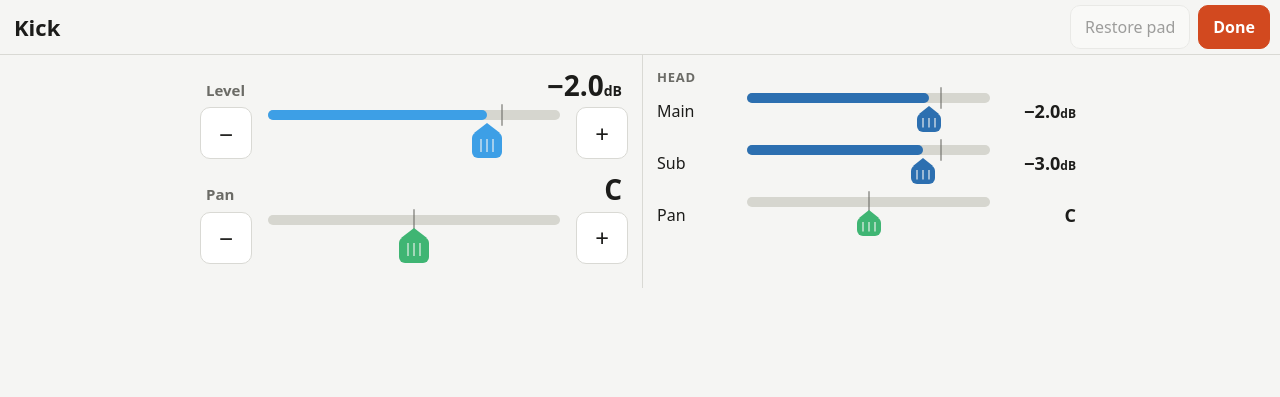
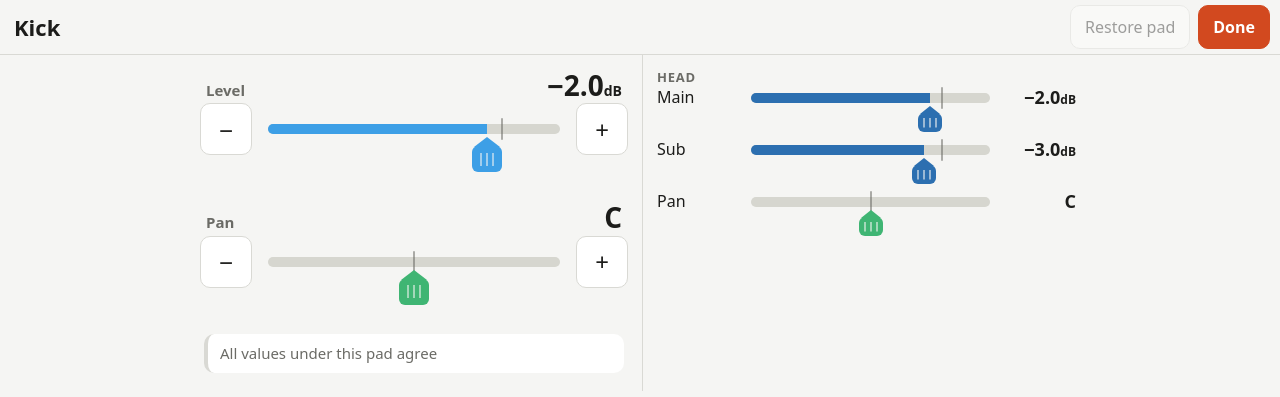
Before and after one commit to vbabich/td17-levels, a website: page mixer-mockup-tab.html in a window 1280 px wide. Both pictures are taken after a click on the button "Kick". Drawn offline with Linux system fonts and the light colour scheme.

Commit message:
Tab mockup: align labels with bars, no layout shifts, 0.1 dB steps, snapping, square inner bar ends
Co-Authored-By: Claude Opus 5.5 <noreply@anthropic.com>

```diff
--- a/mixer-mockup-tab.html
+++ b/mixer-mockup-tab.html
@@ -23,7 +23,7 @@
   html, body { height:100%; margin:0; overscroll-behavior:none; }
   body { background:var(--bg); color:var(--text); font:16px/1.3 system-ui, sans-serif; user-select:none; -webkit-user-select:none;
     height:100dvh; overflow:hidden; display:grid;
-    grid-template: "top" auto "progress" 3px "banner" auto "main" minmax(0,1fr) "tools" auto / minmax(0,1fr);
+    grid-template: "top" auto "progress" 3px "main" minmax(0,1fr) "tools" auto / minmax(0,1fr);
     padding: env(safe-area-inset-top) env(safe-area-inset-right) env(safe-area-inset-bottom) env(safe-area-inset-left); }
   button { font:inherit; color:var(--text); background:var(--card); border:1px solid var(--line); border-radius:10px; min-height:44px; padding:0 14px; touch-action:manipulation; }
   button:disabled { opacity:.4; }
@@ -32,7 +32,7 @@
 
   /* ---------- top bar ---------- */
   #top { grid-area:top; display:flex; align-items:center; gap:8px; padding:6px 10px; min-width:0; }
-  #conn { display:flex; align-items:center; gap:8px; padding:0 12px; font-size:14px; white-space:nowrap; }
+  #conn { flex:none; display:flex; align-items:center; gap:8px; padding:0 12px; font-size:14px; white-space:nowrap; }
   #conn .dot { width:12px; height:12px; border-radius:50%; background:var(--muted); flex:none; }
   body[data-conn=connected] #conn .dot { background:var(--ok); }
   body[data-conn=connecting] #conn .dot, body[data-conn=reconnecting] #conn .dot { background:var(--spread); animation:pulse 1s infinite; }
@@ -45,10 +45,11 @@
   #progress { grid-area:progress; background:transparent; overflow:hidden; }
   #progress i { display:block; height:100%; width:0; background:var(--level); transition:width .25s linear; }
 
-  #banner { grid-area:banner; display:flex; align-items:center; gap:10px; padding:8px 12px; font-size:15px; font-weight:600; }
+  /* Shown over the top bar, never in the flow, so nothing below it moves. */
+  #banner { grid-area:top; z-index:5; display:flex; align-items:center; gap:10px; padding:0 10px 0 14px; font-size:15px; font-weight:600; line-height:1.2; }
   #banner span { flex:1; }
-  #banner.warn { background:color-mix(in srgb, var(--spread) 22%, var(--bg)); }
-  #banner.info { background:color-mix(in srgb, var(--level) 20%, var(--bg)); }
+  #banner.warn { background:color-mix(in srgb, var(--spread) 30%, var(--bg)); }
+  #banner.info { background:color-mix(in srgb, var(--level) 28%, var(--bg)); }
   #banner button { min-height:40px; }
 
   /* ---------- tools (bottom bar in portrait, joins the top bar in landscape) ---------- */
@@ -63,11 +64,11 @@
   body:not([data-conn=connected]) #tools { opacity:.35; pointer-events:none; }
 
   @media (orientation: landscape) {
-    body { grid-template: "top tools" auto "progress progress" 3px "banner banner" auto "main main" minmax(0,1fr) / minmax(0,1fr) auto; }
+    body { grid-template: "top tools" auto "progress progress" 3px "main main" minmax(0,1fr) / minmax(0,1fr) auto; }
     #tools { border-top:0; padding:6px 10px 6px 0; }
     #tools > button, .seg button { min-height:44px; }
-    .seg { flex:none; } #tools > button { flex:none; }
-    #banner { padding:5px 12px; }
+    .seg { flex:none; } #tools > button { flex:none; } #compare { width:104px; }
+    #conn { width:148px; }
   }
 
   /* ---------- mixer ---------- */
@@ -123,9 +124,10 @@
   .fader.locked { cursor:default; }
   .track { position:relative; flex:1; height:10px; border-radius:5px; background:var(--track); }
   .track i { position:absolute; display:block; }
-  .fill { top:0; bottom:0; left:0; width:calc(var(--p) * 100%); background:var(--fill); border-radius:5px; }
+  .bars { inset:0; overflow:hidden; border-radius:5px; } /* rounds the bars only where they meet the ends of the range */
+  .fill { top:0; bottom:0; left:0; width:calc(var(--p) * 100%); background:var(--fill); }
   .pan .fill { left:calc(min(.5, var(--p)) * 100%); width:calc(max(var(--p) - .5, .5 - var(--p)) * 100%); border-radius:0; }
-  .band { display:none !important; top:0; bottom:0; left:calc(var(--b0) * 100%); width:calc((var(--b1) - var(--b0)) * 100%); min-width:4px; background:var(--spread); border-radius:5px; }
+  .band { display:none !important; top:0; bottom:0; left:calc(var(--b0) * 100%); width:calc((var(--b1) - var(--b0)) * 100%); min-width:4px; background:var(--spread); }
   .spread .band { display:block !important; }
   .tick { top:-6px; bottom:-6px; left:calc(var(--z) * 100% - 1px); width:2px; background:var(--muted); opacity:.55; border-radius:1px; }
   /* Playhead tab below the track: a rounded tab with grip lines and a point touching the track's lower edge.
@@ -141,7 +143,8 @@
   .orig { display:none !important; left:calc(var(--o) * 100%); --c:var(--muted); opacity:.45; }
   .changed .orig { display:block !important; }
   .drag .thumb { --tw:34px; --th:30px; }
-  #mixer .fader, .big .fader { padding-bottom:36px; }
+  #mixer .fader, .big .fader, .pad .name, .pad .val { padding-bottom:36px; }
+  .big .ctl button { margin-bottom:36px; }
 
   body.strips #mixer .fader { flex-direction:column; padding:18px 0; min-height:0; touch-action:none; cursor:ns-resize; }
   body.strips #mixer .track { width:10px; height:auto; }
@@ -181,16 +184,20 @@
   .big .ctl { display:grid; grid-template-columns:52px minmax(0,1fr) 52px; align-items:center; }
   .big .ctl button { min-height:52px; padding:0; font-size:24px; }
   .big .fader { min-height:60px; }
-  .why { margin:6px 14px 2px; padding:10px 12px; border-radius:10px; font-size:15px; background:color-mix(in srgb, var(--spread) 18%, var(--bg)); border-left:4px solid var(--spread); }
-  .why div + div { margin-top:3px; }
+  .why { margin:6px 14px 2px; padding:10px 12px; border-radius:10px; font-size:15px; border-left:4px solid var(--line); background:var(--card); color:var(--muted);
+    white-space:nowrap; overflow:hidden; text-overflow:ellipsis; }
+  .why.on { background:color-mix(in srgb, var(--spread) 18%, var(--bg)); border-left-color:var(--spread); color:var(--text); }
+  .drow { border-left:4px solid transparent; }
+  .drow.odd { border-left-color:var(--spread); }
+  .drow.odd output { color:var(--spread); }
   .detail-col h3 { margin:14px 14px 0; font-size:13px; letter-spacing:.06em; text-transform:uppercase; color:var(--muted); }
   .drow { display:grid; grid-template-columns:88px minmax(0,1fr) 84px; align-items:center; min-height:52px; }
-  .drow .lab { padding-left:14px; font-size:16px; }
+  .drow .lab { padding-left:10px; font-size:16px; }
   .drow.off .lab { color:var(--muted); }
   .drow output { font-size:18px; font-weight:600; font-variant-numeric:tabular-nums; text-align:right; padding-right:14px; white-space:nowrap; }
   .drow output small { font-size:12px; }
   .drow .thumb, .drow .orig { --tw:24px; --th:19px; --pt:8px; }
-  .drow .fader { padding-bottom:28px; }
+  .drow .fader, .drow .lab, .drow output { padding-bottom:28px; }
   @media (orientation: landscape) {
     .sheet-body { grid-template-columns:minmax(0,1fr) minmax(0,1fr); overflow:hidden; padding:0; }
     .sheet-body > div { overflow-y:auto; overscroll-behavior:contain; padding:8px 0 16px; min-height:0; }
@@ -301,7 +308,7 @@ function levelVal(p) {
   return VMAX;
 }
 const KIND = {
-  level: { min: VMIN, max: VMAX, pos: levelPos, val: levelVal, nudge: 5,
+  level: { min: VMIN, max: VMAX, pos: levelPos, val: levelVal, nudge: 1,
     fmt: (v) => v <= VMIN ? ['-INF', ''] : [(v > 0 ? '+' : v < 0 ? '−' : '') + (Math.abs(v) / 10).toFixed(1), 'dB'] },
   pan: { min: PMIN, max: PMAX, pos: (v) => (v - PMIN) / (PMAX - PMIN), val: (p) => Math.round(PMIN + p * (PMAX - PMIN)), nudge: 1,
     fmt: (v) => [v === 0 ? 'C' : v < 0 ? `L${-v}` : `R${v}`, ''] },
@@ -384,10 +391,10 @@ function disagreements(pad, kind) {
   const db = (d) => `${(Math.abs(d) / 10).toFixed(1)} dB ${d < 0 ? 'below' : 'above'}`;
   for (const l of layers(pad, kind)) {
     const v = l.o[l.k];
-    if (l.kind === 'pan' && v !== leader) out.push({ v, text: `${l.name} is ${fmtText('pan', v)}, ${lead.name} is ${fmtText('pan', leader)}` });
-    if (l.kind === 'main' && v !== leader) out.push({ v, text: `${l.name} is ${v <= VMIN ? 'at -INF' : db(v - leader) + ' ' + lead.name}` });
-    if (l.kind === 'sub' && l.o.subOn && Math.abs(v - l.o.main) >= SPREAD_MIN) out.push({ v, text: `${l.name} is ${db(v - l.o.main)} its main` });
-    if (l.kind === 'extra' && Math.abs(v - leader) >= SPREAD_MIN) out.push({ v, text: `${l.name} is ${db(v - leader)} the pad level` });
+    if (l.kind === 'pan' && v !== leader) out.push({ v, l, text: `${l.name} is ${fmtText('pan', v)}, ${lead.name} is ${fmtText('pan', leader)}` });
+    if (l.kind === 'main' && v !== leader) out.push({ v, l, text: `${l.name} is ${v <= VMIN ? 'at -INF' : db(v - leader) + ' ' + lead.name}` });
+    if (l.kind === 'sub' && l.o.subOn && Math.abs(v - l.o.main) >= SPREAD_MIN) out.push({ v, l, text: `${l.name} is ${db(v - l.o.main)} its main` });
+    if (l.kind === 'extra' && Math.abs(v - leader) >= SPREAD_MIN) out.push({ v, l, text: `${l.name} is ${db(v - leader)} the pad level` });
   }
   return out;
 }
@@ -402,11 +409,12 @@ function padBand(pad, kind) {
 // Grabbing is relative: a touch changes nothing until it has moved 8 px along the fader,
 // then the value follows the finger from where it was. Taps and brushes do nothing.
 const faders = new Set();
+const SNAP_PX = 5; // how close (in px along the fader) a drag must come to a sticky spot
 function makeFader(o, extraClass = '') {
   const el = h('div', `fader ${extraClass}`);
   el.tabIndex = 0;
   el.setAttribute('role', 'slider');
-  el.innerHTML = '<div class="track"><i class="fill"></i><i class="band"></i><i class="tick"></i><i class="orig"></i><i class="thumb"></i></div>';
+  el.innerHTML = '<div class="track"><i class="bars"><i class="fill"></i><i class="band"></i></i><i class="tick"></i><i class="orig"></i><i class="thumb"></i></div>';
   const track = el.firstChild;
   const kind = () => (typeof o.kind === 'function' ? o.kind() : o.kind);
   const f = {
@@ -433,7 +441,7 @@ function makeFader(o, extraClass = '') {
   el.addEventListener('pointerdown', (e) => {
     if (o.locked?.() || e.button > 0) return;
     const r = track.getBoundingClientRect(), vert = r.height > r.width;
-    st = { x: e.clientX, y: e.clientY, vert, len: vert ? r.height : r.width, p0: KIND[kind()].pos(o.get()), on: false, slip: 0 };
+    st = { x: e.clientX, y: e.clientY, vert, len: vert ? r.height : r.width, p0: KIND[kind()].pos(o.get()), on: false, slip: 0, snapped: o.get() };
   });
   el.addEventListener('pointermove', (e) => {
     if (!st) return;
@@ -446,7 +454,13 @@ function makeFader(o, extraClass = '') {
       o.begin?.();
       el.classList.add('drag');
     }
-    const v = K.val(clamp(st.p0 + (along - st.slip) / st.len, 0, 1));
+    const pos = clamp(st.p0 + (along - st.slip) / st.len, 0, 1);
+    // Sticky spots: 0 dB or centre, and where the handle started from (the original value).
+    const near = (t) => Math.abs(K.pos(t) - pos) * st.len;
+    const snap = [0, o.orig()].filter((t) => t >= K.min && t <= K.max && near(t) <= SNAP_PX).sort((a, b) => near(a) - near(b))[0];
+    if (snap !== undefined && snap !== st.snapped) { if (navigator.userActivation?.hasBeenActive) navigator.vibrate?.(8); }
+    st.snapped = snap;
+    const v = snap ?? K.val(pos);
     if (v !== o.get()) { o.set(v); repaint(); }
     showHud(o.label(), kind(), o.get());
   });
@@ -530,8 +544,8 @@ function repaint() {
   $('compare').textContent = S.comparing ? 'Original' : 'Compare';
 
   const banner = $('banner');
-  if (S.conn === 'reconnecting') setBanner('warn', `Connection lost. Reconnecting (attempt ${S.attempt} of 3)…`, 'Stop', () => setConn('disconnected'));
-  else if (S.comparing && S.conn === 'connected') setBanner('info', 'Original values, as first read. Faders are locked.', 'Back to my mix', toggleCompare);
+  if (S.conn === 'reconnecting') setBanner('warn', `Reconnecting… (try ${S.attempt} of 3)`, 'Stop', () => setConn('disconnected'));
+  else if (S.comparing && S.conn === 'connected') setBanner('info', 'Showing original values', 'Back to mine', toggleCompare);
   else banner.hidden = true;
 
   if (S.open != null) paintSheet();
@@ -575,7 +589,7 @@ function openSheet(i) {
       get: () => getObj(S.pads[i])[key], set: (v) => { getObj(S.pads[i])[key] = v; }, orig: () => getObj(S.orig[i])[key],
     }, 'detail');
     r.append(lab, f.el, out);
-    rows.push({ r, lab, out, kind, get: f.o.get, sub: isSub ? () => getObj(S.pads[i]).subOn : null });
+    rows.push({ r, lab, out, kind, get: f.o.get, sub: isSub ? () => getObj(S.pads[i]).subOn : null, is: (l) => l.o === getObj(S.pads[i]) && l.k === key });
     return r;
   };
   const detail = [];
@@ -599,8 +613,12 @@ function paintSheet() {
     if (r.sub) { r.lab.textContent = r.sub() ? 'Sub' : 'Sub (off)'; r.r.classList.toggle('off', !r.sub()); }
   }
   const reasons = [...disagreements(S.pads[i], 'level'), ...disagreements(S.pads[i], 'pan')];
-  why.hidden = !reasons.length;
-  why.replaceChildren(...reasons.map((d) => h('div', '', d.text[0].toUpperCase() + d.text.slice(1))));
+  for (const r of rows) r.r.classList.toggle('odd', reasons.some((d) => r.is(d.l)));
+  why.classList.toggle('on', reasons.length > 0);
+  why.textContent = reasons.length
+    ? `${reasons.length === 1 ? '1 value disagrees' : `${reasons.length} values disagree`}: ${reasons.map((d) => d.l.name).join(', ')}`
+    : 'All values under this pad agree';
+  why.title = reasons.map((d) => d.text).join('\n');
   $('padRestore').disabled = !isChanged(i);
 }
 function hideSheet() {
```
Also changed, not shown: docs/mixer-layout.md (+9 -1 lines).
